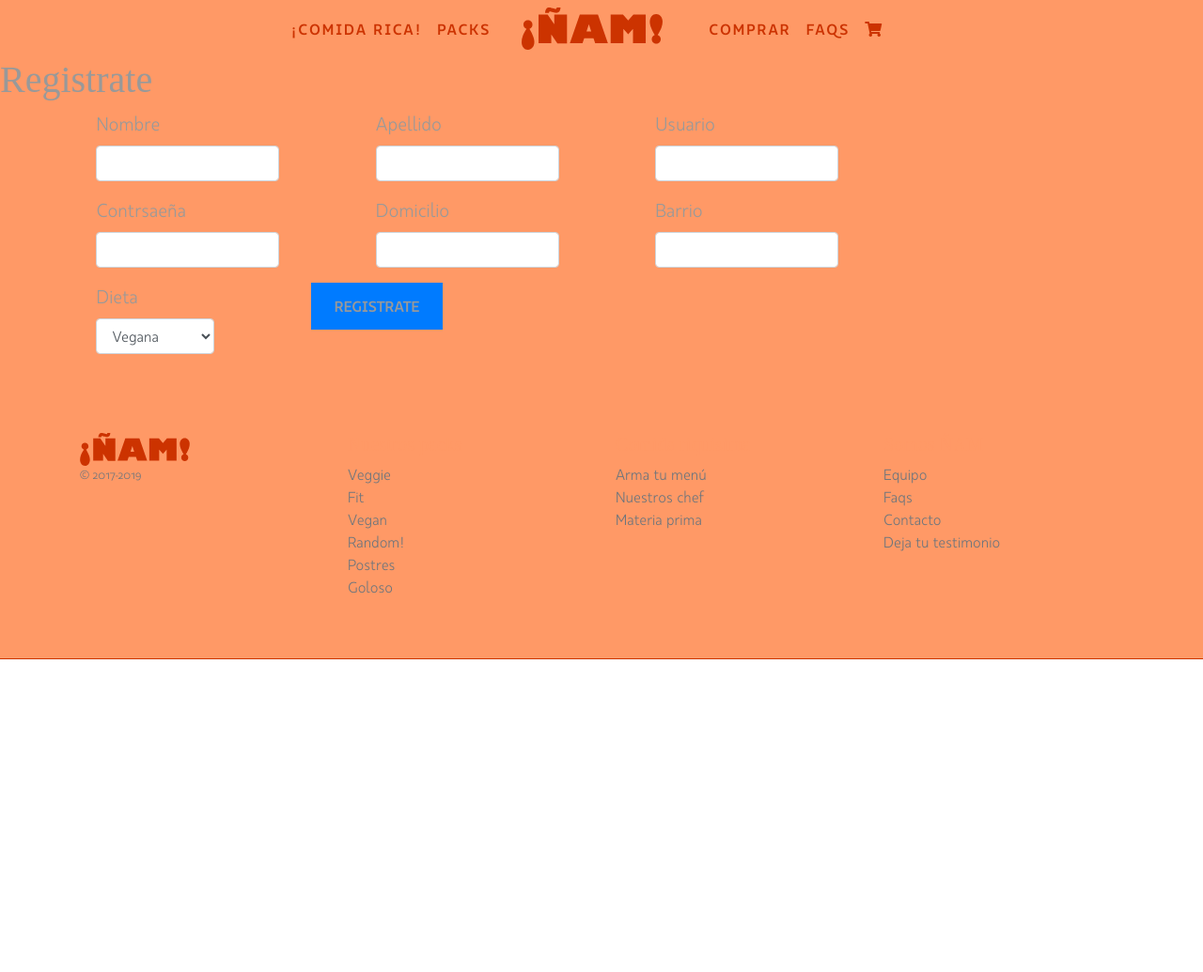
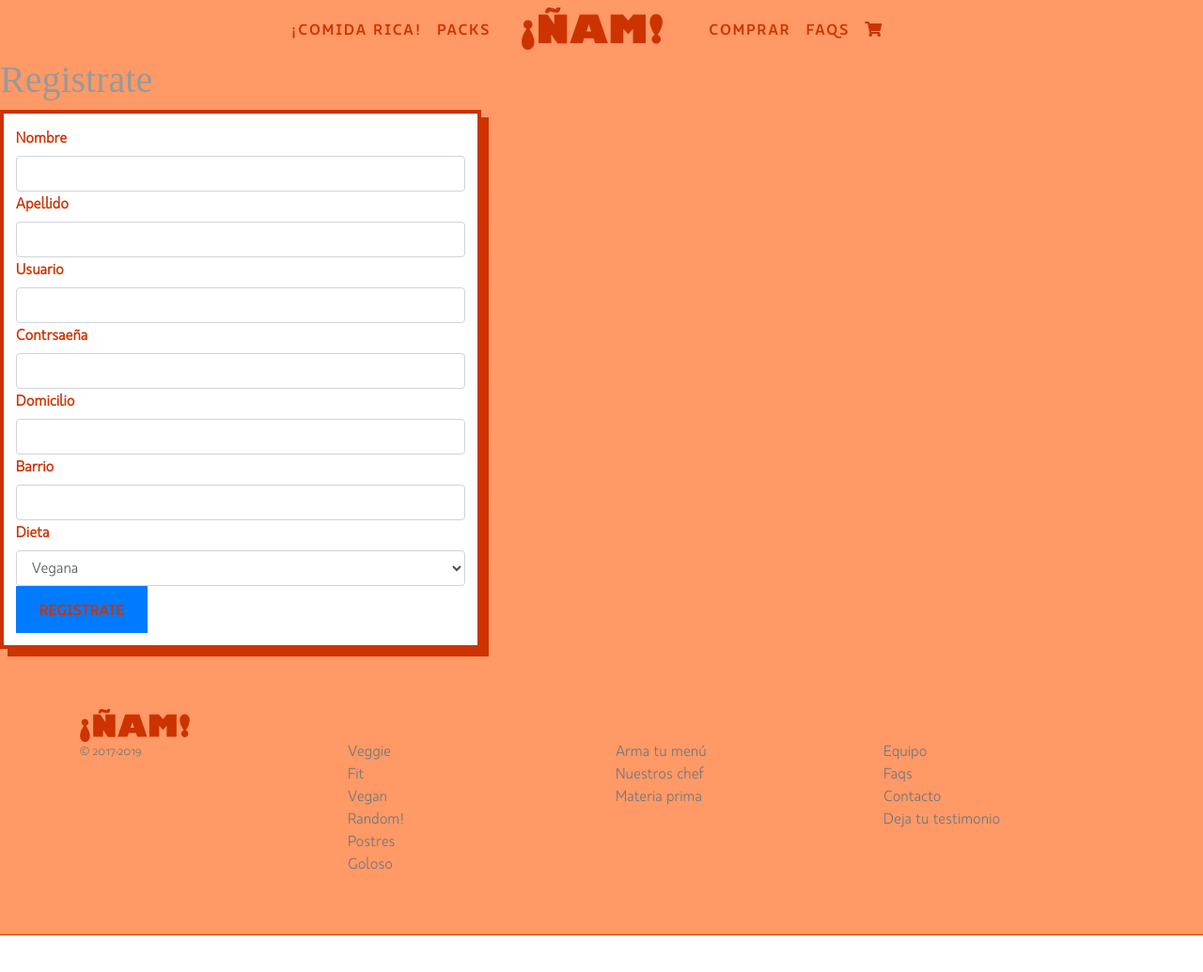
Before and after one commit to G-Fuchter/Proyecto-Integrador-DH, a PHP site: page /registro.html in a window 1280 px wide. Shown: the top 1035 px of the page at 94% size. Run offline with PHP 8.4, Linux system fonts and the light colour scheme; some libraries are stand-ins or nearby versions; some web fonts are replaced.

Commit message:
Update theme.css

```diff
--- a/nam/css/theme.css
+++ b/nam/css/theme.css
@@ -347,15 +347,22 @@ h6,
 
 /*  Register Form   */
 .registro{
-font-size: 20px;
-  width: 80%;
-  border-left: 20%;
-  border-right: 10%;
-  overflow: hidden;
+display: flex;
+    flex-wrap: wrap;
+    background-color: #fff;
+    width: 40vw;
+    padding: 1%;
+    border: solid;
+    border-width: 4px;
+    border-color: #cc3300;
+    -webkit-box-shadow: 8px 8px 0 0 #cc3300;
+    box-shadow: 8px 8px 0 0 #cc3300;
 }
 
 .registro .form-group {
-float: left;
-  margin-left: 10%;
-  margin-right: 10%1
+  width: 100%;
+    color: #cc3300;
+    font-weight: bold;
+    font-family: 'kappa_textbook';
+    margin: 0px;
 }
```
